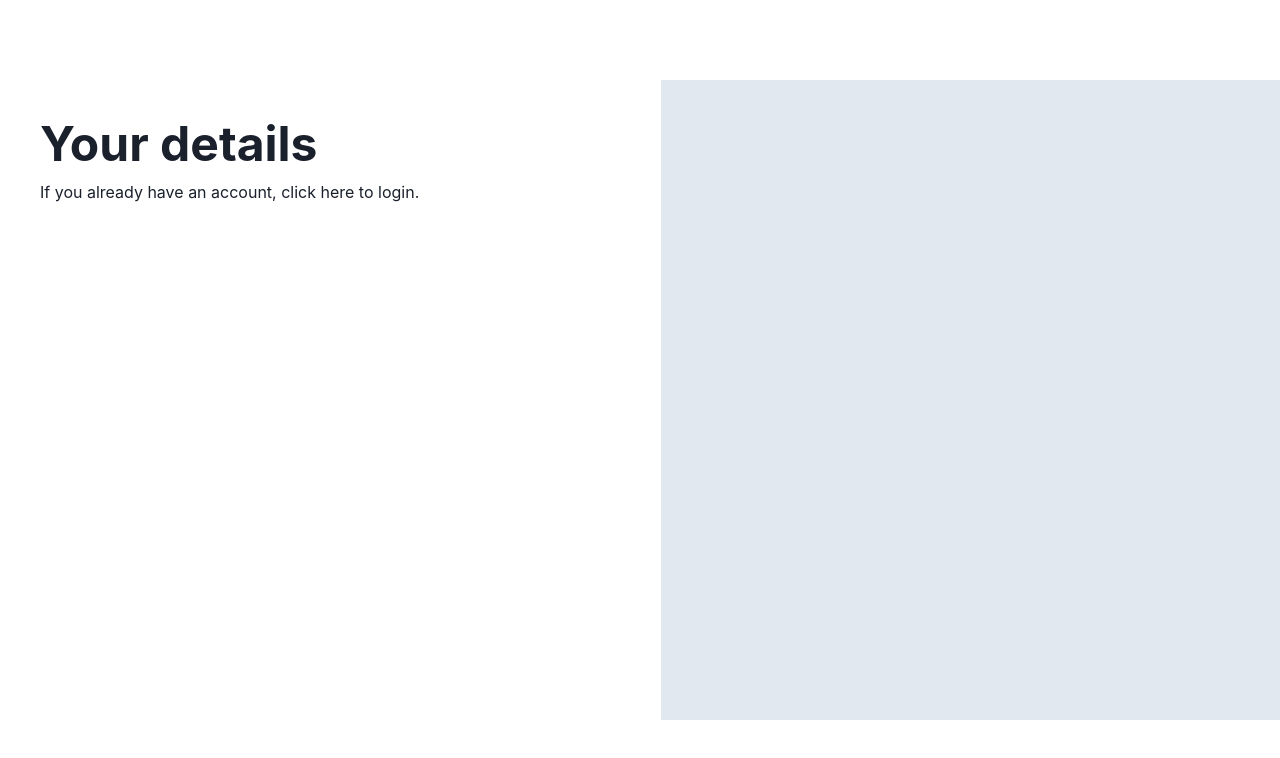
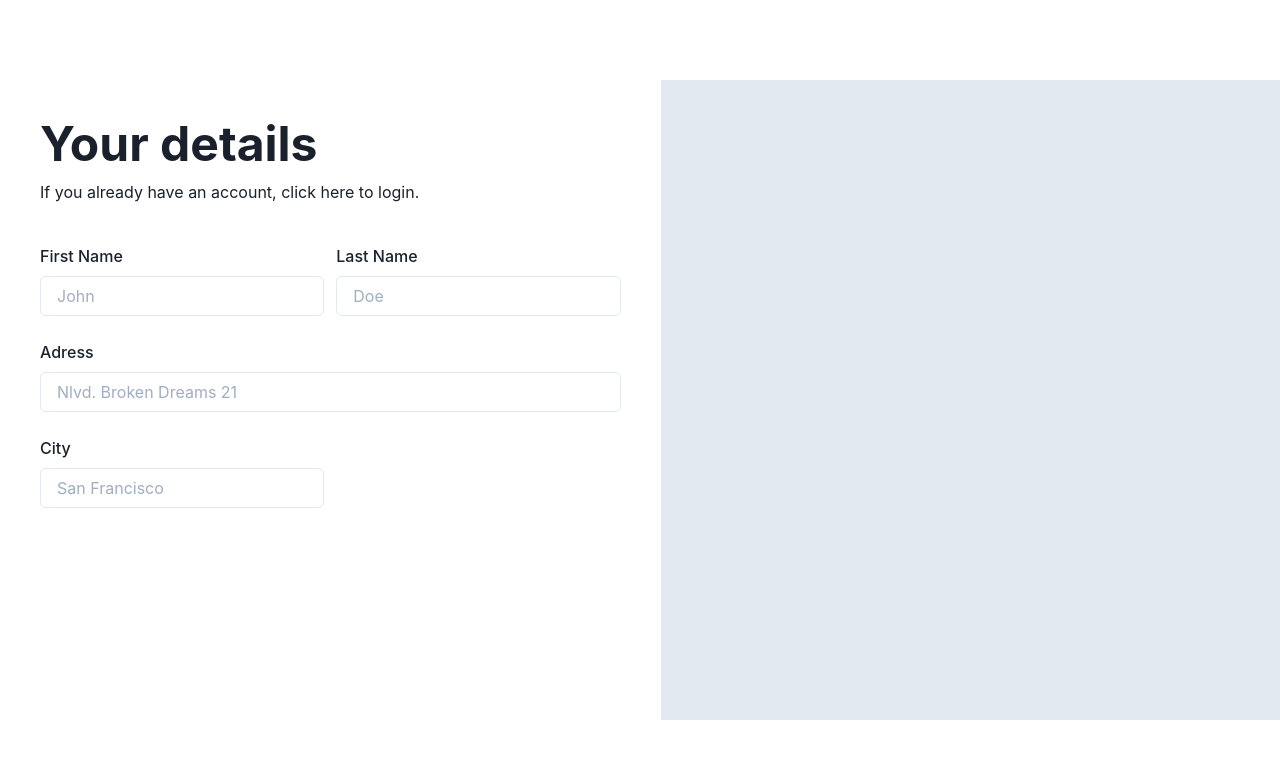
Before and after one commit to Yves852/workshop-chakra-demo, a React (Create React App) app: page / in a window 1280 px wide. Shown: the top 758 px of the page. Built offline with nearby package versions, Linux system fonts and the light colour scheme.

Commit message:
Form #1 f&l name & adress & city

```diff
--- a/src/sections/details.jsx
+++ b/src/sections/details.jsx
@@ -1,4 +1,13 @@
-import { VStack, Heading, Text } from "@chakra-ui/react";
+import {
+  VStack,
+  Heading,
+  Text,
+  SimpleGrid,
+  GridItem,
+  FormControl,
+  FormLabel,
+  Input,
+} from "@chakra-ui/react";
 
 const Details = () => (
   <VStack
@@ -13,6 +22,32 @@ const Details = () => (
       <Heading size={"2xl"}>Your details</Heading>
       <Text>If you already have an account, click here to login.</Text>
     </VStack>
+    <SimpleGrid columns={2} columnGap={3} rowGap={6} w="full">
+      <GridItem colSpan={1}>
+        <FormControl>
+          <FormLabel>First Name</FormLabel>
+          <Input placeholder="John" />
+        </FormControl>
+      </GridItem>
+      <GridItem colSpan={1}>
+        <FormControl>
+          <FormLabel>Last Name</FormLabel>
+          <Input placeholder="Doe" />
+        </FormControl>
+      </GridItem>
+      <GridItem colSpan={2}>
+        <FormControl>
+          <FormLabel>Adress</FormLabel>
+          <Input placeholder="Nlvd. Broken Dreams 21" />
+        </FormControl>
+      </GridItem>
+      <GridItem colSpan={1}>
+        <FormControl>
+          <FormLabel>City</FormLabel>
+          <Input placeholder="San Francisco" />
+        </FormControl>
+      </GridItem>
+    </SimpleGrid>
   </VStack>
 );
 
```
